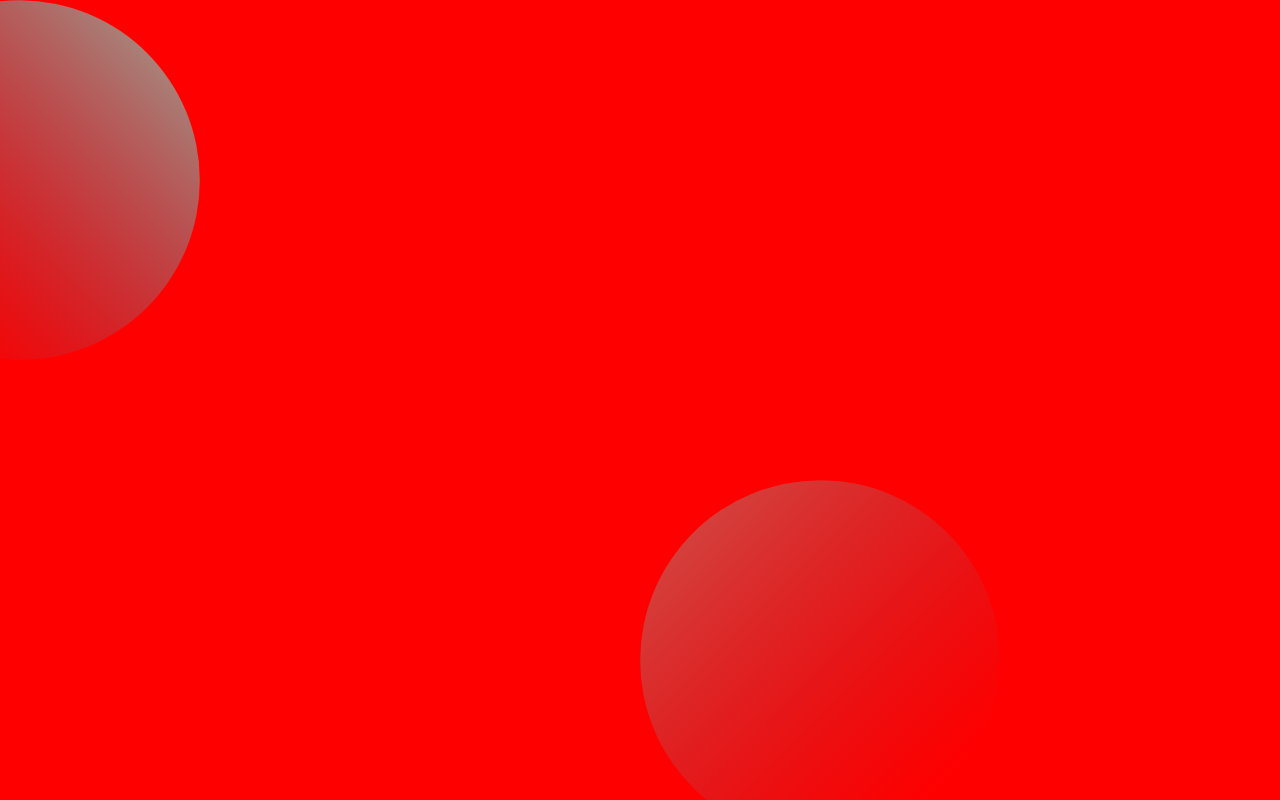
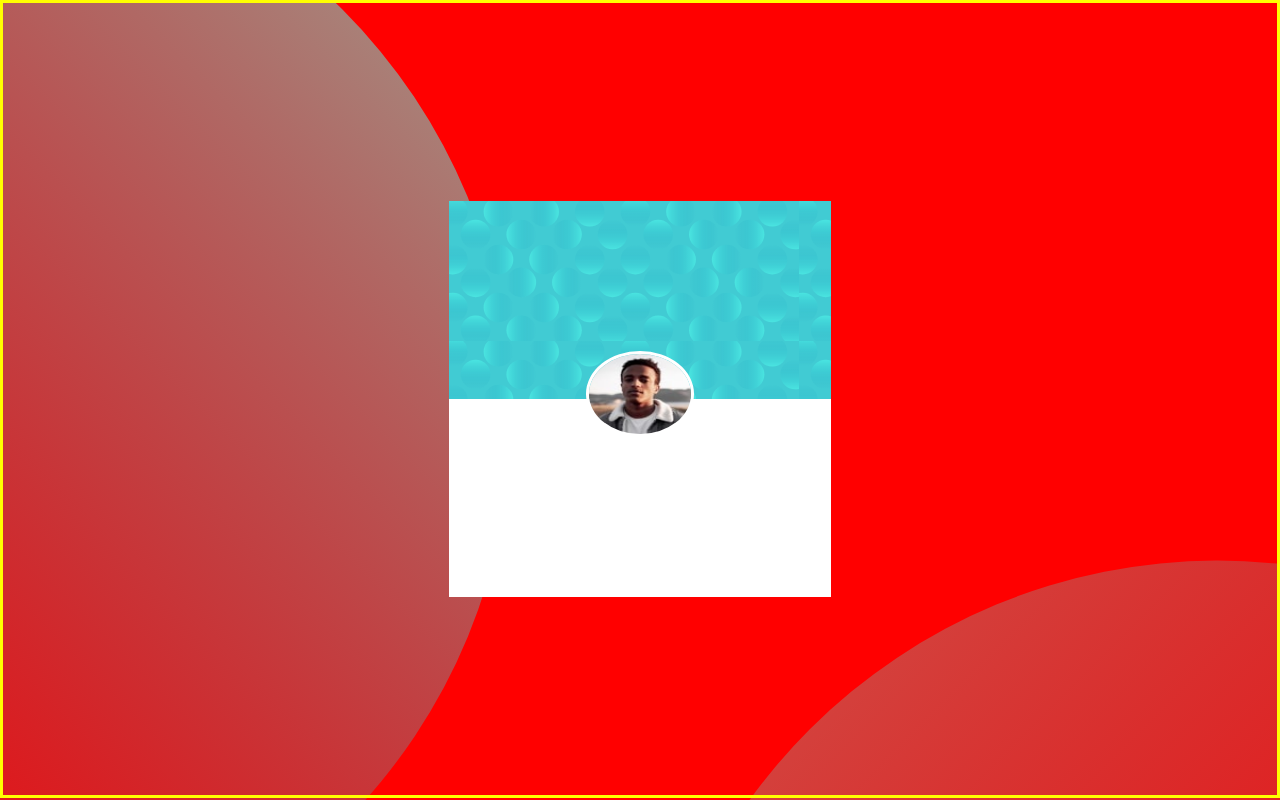
Before and after one commit to Devmmanuel/profile-card-component, a plain HTML site: page index.html in a window 1280 px wide. Drawn offline with Linux system fonts and the light colour scheme.

Commit message:
Se dividió la tarjeta en 2 secciones y se agrego la imagen

```diff
--- a/index.html
+++ b/index.html
@@ -8,5 +8,12 @@
   <title>Frontend Mentor | Profile card component</title>
 </head>
 <body>
+  <div>
+    <div id="top">
+    </div>
+    <div id="bottom">
+      <img src="images/image-victor.jpg" alt="Imagen de victor">
+    </div>
+  </div>
 </body>
 </html>
--- a/scss/main.scss
+++ b/scss/main.scss
@@ -3,12 +3,54 @@ $links-color: yellow;
 $background-card: blue;
 
 body {
+  margin-left: 0;
+  margin-right: 0;
+  margin-top: 0;
+  margin-bottom: 0;
+  width: 99.5vw;
+  height: 99vh;
   background-color: hsl(185, 75%, 39%);
   background-image: $background-image;
-    background-size: 45vh,45vh;
-    background-position-x: -20vh, 50vw;
-    background-position-y: 0vh, 60vh;
+  background-size: 90%, 90%;
+  background-position-x: -50vw, 50vw;
+  background-position-y: -20vh, 70vh;
   background-repeat: no-repeat, no-repeat;
+  border-style: solid;
+  border-color: yellow;
+  display: flex;
+  justify-content: center;
+  align-items: center;
+
+  div {
+    background-color: white;
+    width: 30%;
+    height: 50%;
+    display: flex;
+    flex-direction: column;
+    align-items: center;
+    justify-content: flex-start;
+
+    img {
+      margin-top: -6vh;
+      border-style: solid;
+      border-color: white;
+      border-radius: 50%;
+      width: 8vw;
+      height: 10vh;
+    }
+
+      #top {
+        background-image: url(../images/bg-pattern-card.svg);
+        width: 100%;
+        height: 50%;
+      }
+
+      #bottom {
+        background-color: white;
+        width: 100%;
+        height: 50%;
+      }
+    }
 }
 
 @media (min-width: 600px) {
```
Also changed, not shown: scss/main.css, 1 other file. Lines whose indentation alone changed are shown as unchanged.
